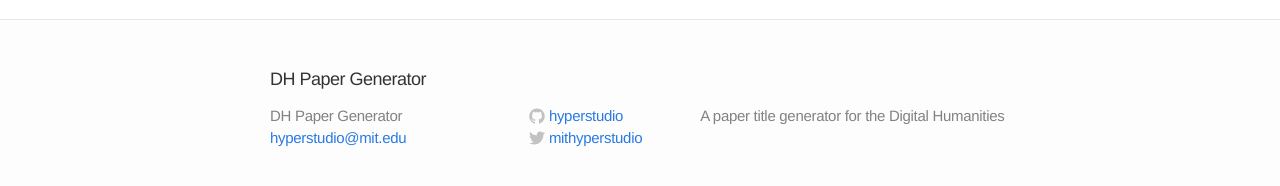
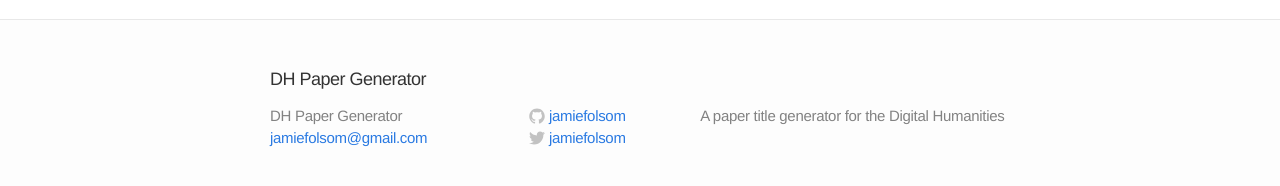
Before and after one commit to jamiefolsom/dh-paper, a Jekyll site: the page built from about.md, in a window 1280 px wide. Shown: the part 565-751 px from the top of the page. Built offline with Jekyll 4.4.1, drawn with Linux system fonts in a browser that asks for light colours; nearby versions of some CDN libraries.

Commit message:
Updated Config

```diff
--- a/_config.yml
+++ b/_config.yml
@@ -1,6 +1,6 @@
 ---
 title: DH Paper Generator
-timezone: UTC
+timezone: America/New_York
 collections:
   posts:
     title: Posts
@@ -8,11 +8,11 @@
   uploads:
     title: Uploads
     output: true
-email: hyperstudio@mit.edu
+email: jamiefolsom@gmail.com
 description: A paper title generator for the Digital Humanities
 baseurl: http://jamiefolsom.github.io/dh-paper
 url: http://jamiefolsom.github.io/dh-paper
-twitter_username: mithyperstudio
-github_username: hyperstudio
+twitter_username: jamiefolsom
+github_username: jamiefolsom
 markdown: kramdown
 permalink: pretty
```
